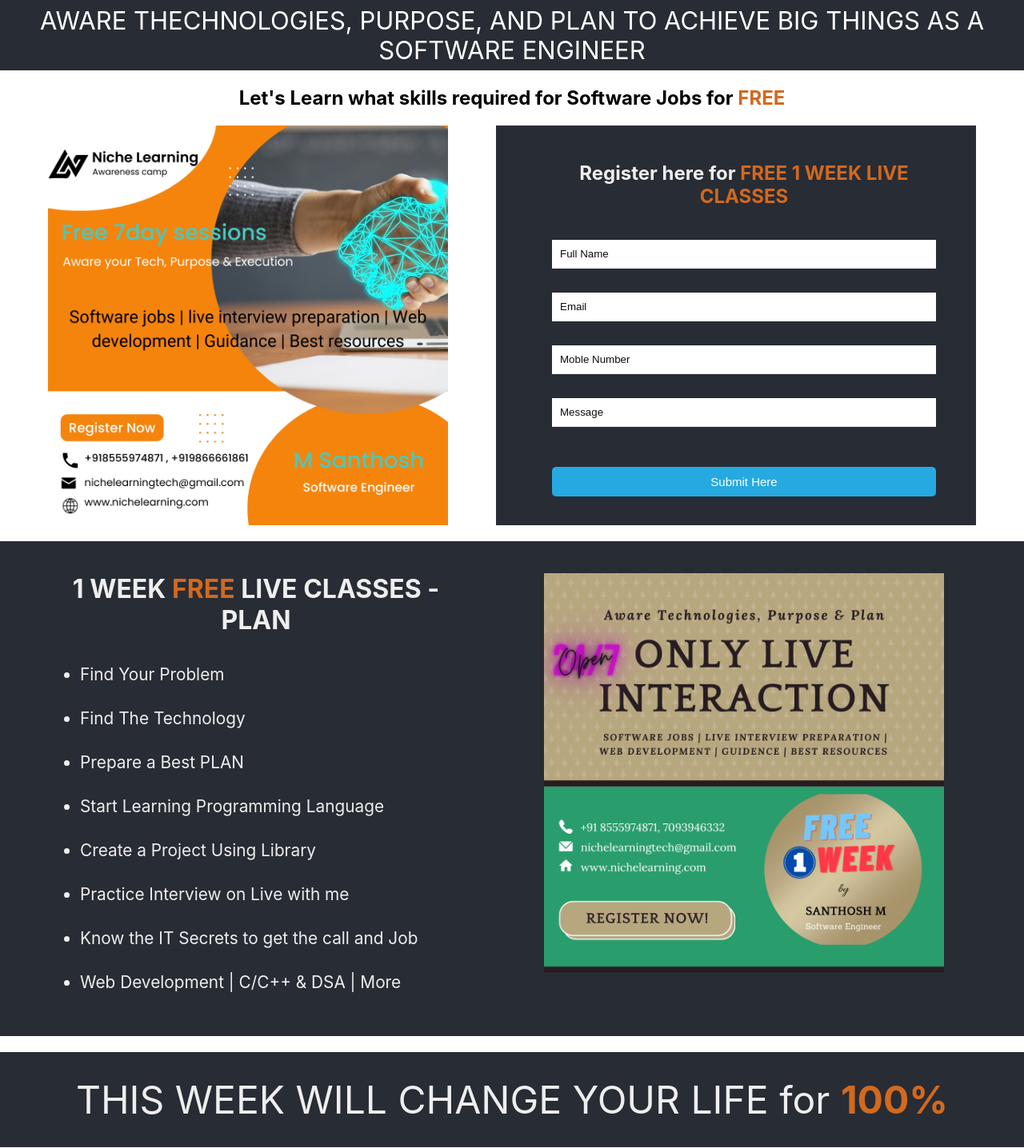
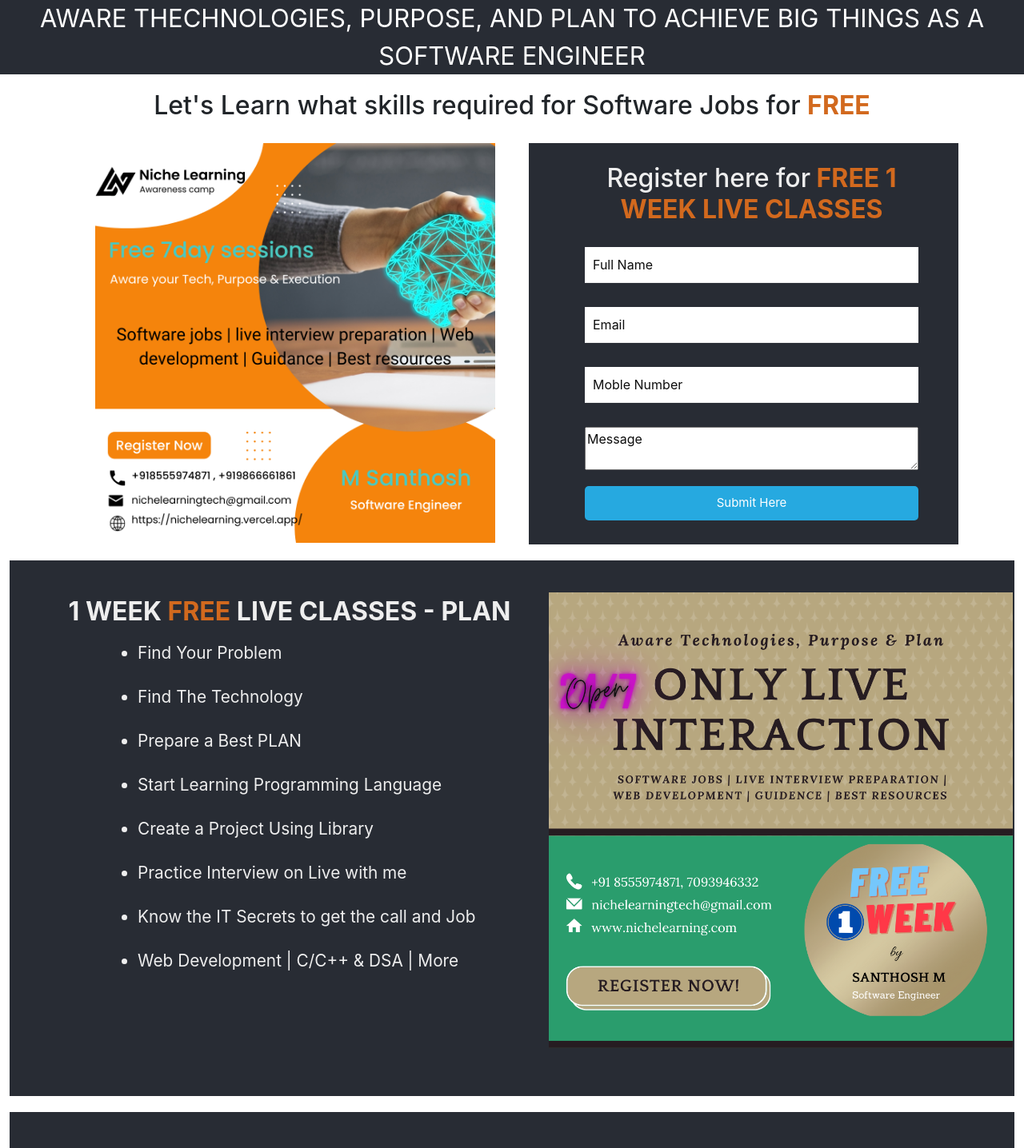
Before and after one commit to Santhosh-CS07/nichelearning, a React (Create React App) app: page / in a window 1280 px wide. Shown: the top 1436 px of the page at 80% size. Built offline with nearby package versions, Linux system fonts and the light colour scheme.

Commit message:
database added

```diff
--- a/package.json
+++ b/package.json
@@ -7,7 +7,7 @@
     "@testing-library/react": "^13.3.0",
     "@testing-library/user-event": "^13.5.0",
     "axios": "^0.27.2",
-    "firebase": "^9.9.2",
+    "firebase": "^9.9.3",
     "react": "^18.2.0",
     "react-dom": "^18.2.0",
     "react-scripts": "5.0.1",
--- a/public/index.html
+++ b/public/index.html
@@ -9,6 +9,10 @@
   <meta name="description" content="A Technology Training solution for everyone to get Software Jobs" />
 
   <title>Awareness Camp | Software Jobs</title>
+  <!-- bootstrap CDN -->
+  <!-- CSS only -->
+  <link href="https://cdn.jsdelivr.net/npm/bootstrap@5.2.0/dist/css/bootstrap.min.css" rel="stylesheet"
+    integrity="sha384-gH2yIJqKdNHPEq0n4Mqa/HGKIhSkIHeL5AyhkYV8i59U5AR6csBvApHHNl/vI1Bx" crossorigin="anonymous">
 </head>
 
 <body>
--- a/src/App.css
+++ b/src/App.css
@@ -2,16 +2,14 @@
   text-align: center;
 }
 
-
-@media (prefers-reduced-motion: no-preference) {
-  .App-logo {
-    animation: App-logo-spin infinite 20s linear;
-  }
+.head2{
+  padding: 20px 0;
 }
 
 .App-header {
   background-color: #282c34;
   min-height: 11vh;
+  width: "100%";
   display: flex;
   flex-direction: column;
   align-items: center;
@@ -23,21 +21,13 @@
   color: #61dafb;
 }
 
-@keyframes App-logo-spin {
-  from {
-    transform: rotate(0deg);
-  }
-  to {
-    transform: rotate(360deg);
-  }
-}
-
 ul{
   text-decoration: none;
   color: #eee;
   line-height: 55px;
   text-align: left;
   font-size: 1.3rem;
+  padding-left: 100px;
 }
 
 .free{
@@ -46,7 +36,7 @@
 }
 .image {
   display: flex;
-  padding-left: 60px;
+  padding-left: 30px;
   padding-bottom: 20px;
 }
 .week_plan{
@@ -58,13 +48,13 @@
   font-weight: bolder;
 }
 .image1{
-  display: flex;
+  /* display: flex; */
   padding-left: 60px;
   padding-bottom: 20px;
   background-color:#282c34;
 }
 .img1{
-  padding: 40px 100px;
+  padding: 40px 10px;
 }
 .final{
   background-color: #282c34;
@@ -76,8 +66,7 @@
   form {
   background:#282c34;
   flex: 1;
-  padding: 25px 50px 0 70px;
-  margin: 0 60px;
+  padding: 25px 50px 30px 70px;
   }
   .title {
   display: flex;
@@ -99,6 +88,9 @@
   input::placeholder {
   color: rgb(13, 13, 13);
   }
+  textarea::placeholder {
+    color: rgb(13, 13, 13);
+    }
   .btn-item, button {
   padding: 10px 5px;
   margin-top: 20px;
--- a/src/App.js
+++ b/src/App.js
@@ -1,34 +1,50 @@
-import React, { useState } from 'react';
-import axios from "axios";
-
+import React, { useState } from "react";
+import { db } from "./firebaseConfig";
+import { collection, addDoc } from "firebase/firestore";
 import './App.css';
 
 function App() {
-  const [fname, setFname] = useState('');
-  const [subject, setSubject] = useState('');
+  const [fname, setName] = useState('');
+  const [message, setMessage] = useState("");
   const [email, setEmail] = useState('');
   const [number, setNumber] = useState('');
 
-  let data = {
+
+  const databaseRef = collection(db, 'users');
+  const handleSubmit = () => {
+    addDoc(databaseRef, {
       fname: fname,
-    subject: subject,
+      message: message,
       email: email,
       number: number
-  }
-  const addData = (e) => {
-    e.preventDefault();
-    axios.post("https://niche-94e5a-default-rtdb.firebaseio.com", data).then(() => alert("Data is submitted"));
-  }
+    })
+      .then(() => {
+        alert("Data Submitted")
+        setName('');
+        setMessage('');
+        setEmail('');
+        setNumber(null);
+      })
+      .catch((err) => {
+        console.error(err);
+      })
+  };
   return (
-    <div className="App">
+    <div className="container-fluid App">
+      <div className='row'>
         <header className="App-header">
           AWARE THECHNOLOGIES, PURPOSE, AND PLAN TO ACHIEVE BIG THINGS AS A SOFTWARE ENGINEER
         </header>
-      <div>
+      </div>
+      <div className='row head2'>
         <h2> Let's Learn what skills required for Software Jobs for <span className='free'>FREE</span></h2>
       </div>
-      <div className='image'>
+      <div className='container image'>
+        <div className='row'>
+          <div className='col-lg-6'>
             <img src='NicheLearning.png' alt="NicheLearning" height="500px" width="500px" />
+          </div>
+          <div className='col-lg-6'>
             <form>
               <div className="title">
                 <i className="fas fa-pencil-alt"></i>
@@ -40,7 +56,7 @@
                   type="text"
                   placeholder="Full Name"
                   value={fname}
-              onChange={(e) => { setFname(e.target.value) }}
+                  onChange={(e) => { setName(e.target.value) }}
                 />
                 <input
                   id="email"
@@ -56,22 +72,24 @@
                   value={number}
                   onChange={(e) => { setNumber(e.target.value) }}
                 />
-            <input
-              id="subject"
-              type="text"
+                <textarea
                   placeholder="Message"
-              value={subject}
-              onChange={(e) => { setSubject(e.target.value) }}
-            />
+                  value={message}
+                  onChange={(e) => setMessage(e.target.value)}
+                ></textarea>
               </div>
               <button
                 type="button"
-            onClick={addData}
+                onClick={handleSubmit}
               >Submit Here</button>
             </form>
           </div>
+        </div>
+      </div>
       <div>
-        <div className="image1">
+        <div className='container-fluid image1'>
+          <div className='row'>
+            <div className='col-lg-6'>
               <div>
                 <div className='week_plan'> 1 WEEK <span className='free'>FREE</span> LIVE CLASSES - PLAN</div>
                 <div>
@@ -87,14 +105,18 @@
                   </ul>
                 </div>
               </div>
-          <img className='img1' src='NL_Poster_01.png' alt="NicheLearning" height="500px" width="500px" />
+            </div>
+            <div className='col-lg-6'>
+              <img className='img1' src='NL_Poster_01.png' alt="NicheLearning" height="650px" width="600px" />
+            </div>
+          </div>
         </div>
         <header className="final">
           THIS WEEK WILL CHANGE YOUR LIFE for <span className='free'>100%</span>
         </header>
       </div>
       <footer>
-        &#169;2022 | created by <a href='www.nichelearning.com'>nichelearning.com</a>
+        &#169;2022 | created by <a href='https://nichelearning.vercel.app/'>nichelearning.com</a>
       </footer>
     </div>
   );
--- /dev/null
+++ b/src/firebaseConfig.js
@@ -0,0 +1,20 @@
+// Import the functions you need from the SDKs you need
+import { initializeApp } from "firebase/app";
+import { getFirestore } from "firebase/firestore";
+
+const firebaseConfig = {
+    apiKey: "AIzaSyATrQrEsiYxKniQBCoSD-J-7CvLHl5e8hI",
+    authDomain: "niche-94e5a.firebaseapp.com",
+    databaseURL: "https://niche-94e5a-default-rtdb.firebaseio.com",
+    projectId: "niche-94e5a",
+    storageBucket: "niche-94e5a.appspot.com",
+    messagingSenderId: "430583739732",
+    appId: "1:430583739732:web:e81b449765e23f593784c1",
+    measurementId: "G-D94QQZZT9K"
+};
+
+// Initialize Firebase
+export const app = initializeApp(firebaseConfig);
+
+// Initialize Cloud Firestore and get a reference to the service
+export const db = getFirestore(app);
```
Also changed, not shown: src/firebase.js (deleted, +0 -20 lines), public/NicheLearning.png, 1 other file (tests, documents, lock files or other folders). Lines whose indentation alone changed are shown as unchanged.
